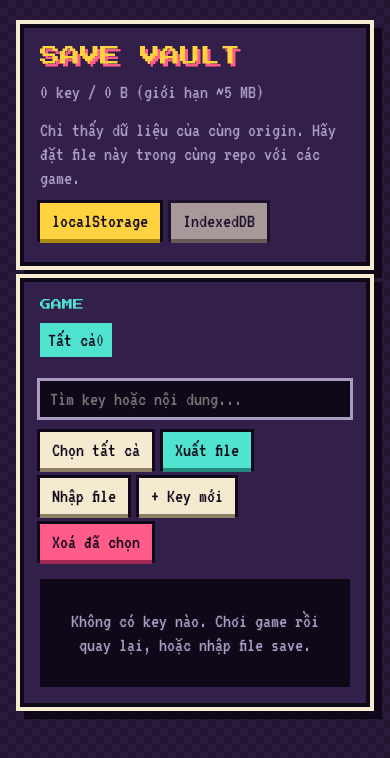
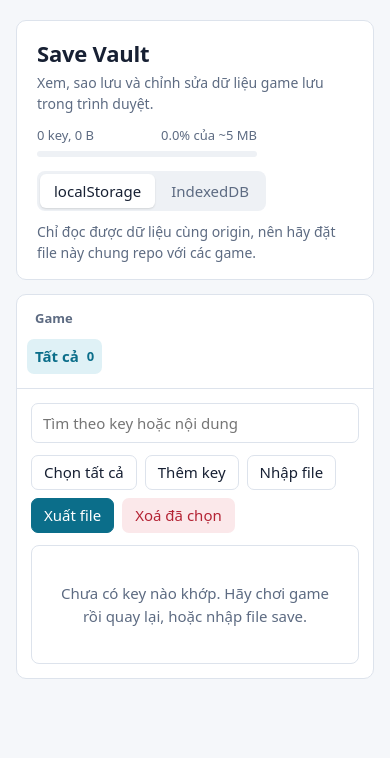
Before and after one commit to w7lio/save-manager, a plain HTML site: page index.html in a window 390 px wide. Both pictures are taken after a click on the button "Xuất file". Drawn offline with nearby package versions, Linux system fonts and the light colour scheme.

Commit message:
Update index.html

```diff
--- a/index.html
+++ b/index.html
@@ -4,102 +4,147 @@
 <meta charset="utf-8">
 <meta name="viewport" content="width=device-width, initial-scale=1">
 <title>Save Vault</title>
-<link href="https://fonts.googleapis.com/css2?family=Press+Start+2P&family=VT323&display=swap" rel="stylesheet">
 <style>
-:root{--bg:#241633;--panel:#33204a;--ink:#f4ead0;--dim:#a99bc2;--line:#0f0819;--cy:#4fe3d0;--pk:#ff5c8a;--yl:#ffd23f;color-scheme:dark}
+:root{
+  --bg:#f5f7fa;--surface:#fff;--sunken:#eef1f5;--ink:#172033;--dim:#5d6b82;--line:#dde3ec;
+  --accent:#0b6e8a;--accent-ink:#fff;--accent-soft:#dff1f6;--danger:#b42334;--danger-soft:#fbe8ea;--ok:#1b7a4b;
+  --mono:ui-monospace,SFMono-Regular,Menlo,Consolas,monospace;color-scheme:light;
+}
+@media(prefers-color-scheme:dark){:root{
+  --bg:#0f1520;--surface:#172030;--sunken:#0c121b;--ink:#e6ebf3;--dim:#93a1b8;--line:#27344a;
+  --accent:#4cc3df;--accent-ink:#06222b;--accent-soft:#12303b;--danger:#ff8b97;--danger-soft:#3a1a20;--ok:#58d39a;color-scheme:dark}}
 *{box-sizing:border-box}
 html,body{margin:0}
-body{background:var(--bg);color:var(--ink);font:22px/1.2 'VT323',ui-monospace,Consolas,monospace;padding:16px;min-height:100vh;
-background-image:linear-gradient(45deg,#2a1a3b 25%,transparent 25%,transparent 75%,#2a1a3b 75%),linear-gradient(45deg,#2a1a3b 25%,transparent 25%,transparent 75%,#2a1a3b 75%);background-size:16px 16px;background-position:0 0,8px 8px}
-h1,h2,.px{font-family:'Press Start 2P',ui-monospace,monospace;font-weight:400}
-h1{font-size:20px;margin:0;color:var(--yl);text-shadow:3px 3px 0 var(--pk)}
-h2{font-size:11px;margin:0 0 12px;color:var(--cy)}
-.wrap{max-width:1000px;margin:0 auto}
-.box{background:var(--panel);box-shadow:0 0 0 4px var(--line),0 0 0 8px var(--ink),8px 8px 0 8px var(--line);padding:16px;margin:12px 8px 20px}
-header{display:flex;flex-wrap:wrap;gap:12px;align-items:center;justify-content:space-between}
-.stat{color:var(--dim);font-size:20px}
-button,.btn,input,textarea{font:inherit;color:inherit}
-button,.btn{background:var(--ink);color:var(--line);border:0;padding:6px 12px;cursor:pointer;box-shadow:0 4px 0 #8c7f63,0 0 0 3px var(--line);margin:3px 3px 7px 0;display:inline-block}
-button:hover,.btn:hover{background:#fff}
-button:active,.btn:active{transform:translateY(3px);box-shadow:0 1px 0 #8c7f63,0 0 0 3px var(--line)}
-button.pk{background:var(--pk);box-shadow:0 4px 0 #a02a53,0 0 0 3px var(--line)}
-button.cy{background:var(--cy);box-shadow:0 4px 0 #23897d,0 0 0 3px var(--line)}
-button:focus-visible,input:focus-visible,textarea:focus-visible,.row:focus-visible{outline:3px dashed var(--yl);outline-offset:2px}
-.tabs button{opacity:.6}.tabs button.on{opacity:1;background:var(--yl);box-shadow:0 4px 0 #a98a0f,0 0 0 3px var(--line)}
-input[type=text],input[type=search],textarea{background:var(--line);border:0;box-shadow:0 0 0 3px var(--dim);padding:6px 10px;width:100%}
-textarea{height:260px;resize:vertical;font-size:20px;line-height:1.15}
-.layout{display:grid;grid-template-columns:200px 1fr;gap:20px}
-.groups button{overflow:hidden;text-overflow:ellipsis;white-space:nowrap;display:block;width:100%;text-align:left;background:transparent;color:var(--ink);box-shadow:none;padding:5px 8px;margin:0 0 4px}
-.groups button.on{background:var(--cy);color:var(--line)}
-.groups button span{float:right;opacity:.7}
-.list{max-height:420px;overflow:auto;margin-top:12px;background:var(--line);padding:6px}
-.row{display:grid;grid-template-columns:26px minmax(0,1fr) 80px;gap:8px;align-items:center;padding:5px 6px;cursor:pointer;border-bottom:2px dotted #3a2a52}
-.row:hover{background:#2c1d40}
-.row b{font-weight:400;color:var(--yl);overflow:hidden;text-overflow:ellipsis;white-space:nowrap}
-.row small{grid-column:2/4;color:var(--dim);font-size:18px;overflow:hidden;text-overflow:ellipsis;white-space:nowrap}
-.row .sz{text-align:right;color:var(--cy)}
-input[type=checkbox]{appearance:none;width:20px;height:20px;background:var(--line);box-shadow:0 0 0 3px var(--ink);margin:0;cursor:pointer}
-input[type=checkbox]:checked{background:var(--pk);box-shadow:0 0 0 3px var(--ink),inset 0 0 0 4px var(--line)}
-.empty{padding:24px;text-align:center;color:var(--dim)}
-dialog{background:var(--panel);color:var(--ink);border:0;padding:16px;width:min(680px,94vw);box-shadow:0 0 0 4px var(--line),0 0 0 8px var(--ink)}
-dialog::backdrop{background:rgba(10,4,20,.8)}
-.note{color:var(--dim);margin:0 0 10px}
-#toast{position:fixed;left:50%;bottom:20px;transform:translateX(-50%);background:var(--yl);color:var(--line);padding:8px 16px;box-shadow:0 0 0 3px var(--line);display:none;z-index:9}
-@media(max-width:640px){.layout{grid-template-columns:1fr}.groups{display:flex;flex-wrap:wrap;gap:4px}.groups button{width:auto}body{font-size:20px}}
+body{background:var(--bg);color:var(--ink);font:15px/1.5 system-ui,-apple-system,"Segoe UI",Roboto,"Helvetica Neue",Arial,sans-serif;padding:20px 16px 60px}
+.wrap{max-width:1040px;margin:0 auto}
+h1{font-size:22px;margin:0;letter-spacing:-.01em}
+h2{font-size:13px;font-weight:600;color:var(--dim);margin:0 0 10px}
+.card{background:var(--surface);border:1px solid var(--line);border-radius:10px}
+header.card{padding:16px 20px;margin-bottom:14px}
+.top{display:flex;flex-wrap:wrap;gap:12px;align-items:center;justify-content:space-between}
+.sub{color:var(--dim);margin:2px 0 0;font-size:14px}
+.meter{min-width:220px}
+.meter .txt{font-size:13px;color:var(--dim);display:flex;justify-content:space-between;gap:12px;margin-bottom:5px}
+.bar{height:6px;border-radius:3px;background:var(--sunken);overflow:hidden}
+.bar i{display:block;height:100%;width:0;background:var(--accent);border-radius:3px;transition:width .3s}
+.bar i.warn{background:var(--danger)}
+.tabs{display:inline-flex;background:var(--sunken);border-radius:8px;padding:3px;margin-top:14px;gap:2px}
+.tabs button{background:none;border:0;color:var(--dim);padding:6px 14px;border-radius:6px;cursor:pointer;font:inherit;font-weight:500}
+.tabs button.on{background:var(--surface);color:var(--ink);box-shadow:0 1px 2px rgba(0,0,0,.12)}
+button,.btn{font:inherit;color:var(--ink);background:var(--surface);border:1px solid var(--line);border-radius:7px;padding:6px 12px;cursor:pointer;display:inline-flex;align-items:center;gap:6px;line-height:1.4}
+button:hover,.btn:hover{background:var(--sunken)}
+button.primary{background:var(--accent);border-color:var(--accent);color:var(--accent-ink)}
+button.primary:hover{filter:brightness(1.08)}
+button.danger{color:var(--danger);border-color:transparent;background:var(--danger-soft)}
+button.danger:hover{filter:brightness(.97)}
+:focus-visible{outline:2px solid var(--accent);outline-offset:2px}
+input[type=search],input[type=text],textarea{width:100%;background:var(--surface);color:var(--ink);border:1px solid var(--line);border-radius:7px;padding:8px 11px;font:inherit}
+input[type=search]:focus,input[type=text]:focus,textarea:focus{outline:2px solid var(--accent);outline-offset:-1px;border-color:transparent}
+textarea{font-family:var(--mono);font-size:13px;line-height:1.5;height:300px;resize:vertical;background:var(--sunken)}
+.layout{display:grid;grid-template-columns:210px minmax(0,1fr);gap:0}
+.side{padding:14px 10px;border-right:1px solid var(--line)}
+.side h2{padding:0 8px}
+.groups button{display:flex;justify-content:space-between;gap:8px;width:100%;text-align:left;border:0;background:none;padding:7px 8px;margin-bottom:2px}
+.groups button span:first-child{overflow:hidden;text-overflow:ellipsis;white-space:nowrap}
+.groups button .n{color:var(--dim);font-size:13px}
+.groups button.on{background:var(--accent-soft);color:var(--accent);font-weight:600}
+.groups button.on .n{color:inherit}
+.main{padding:14px;min-width:0}
+.tools{display:flex;flex-wrap:wrap;gap:8px;margin:12px 0}
+.tools .sp{flex:1}
+.list{border:1px solid var(--line);border-radius:8px;max-height:480px;overflow:auto}
+.row{display:grid;grid-template-columns:22px minmax(0,1fr) 76px;gap:2px 12px;align-items:center;padding:9px 12px;cursor:pointer;border-bottom:1px solid var(--line)}
+.row:last-child{border-bottom:0}
+.row:hover{background:var(--sunken)}
+.row.sel{background:var(--accent-soft)}
+.row .k{font-family:var(--mono);font-size:13px;font-weight:600;overflow:hidden;text-overflow:ellipsis;white-space:nowrap}
+.row .k em{font-family:inherit;font-style:normal;font-weight:400;color:var(--dim)}
+.row .sz{text-align:right;color:var(--dim);font-size:13px;font-variant-numeric:tabular-nums}
+.row small{grid-column:2/4;color:var(--dim);font-family:var(--mono);font-size:12px;overflow:hidden;text-overflow:ellipsis;white-space:nowrap}
+.row input{grid-row:1/3}
+input[type=checkbox]{width:16px;height:16px;accent-color:var(--accent);cursor:pointer;margin:0}
+.empty{padding:36px 20px;text-align:center;color:var(--dim)}
+.pad{padding:16px 20px}
+dialog{background:var(--surface);color:var(--ink);border:1px solid var(--line);border-radius:12px;padding:20px;width:min(720px,94vw);box-shadow:0 20px 50px rgba(0,0,0,.3)}
+dialog::backdrop{background:rgba(8,12,20,.55)}
+dialog h2{font-size:16px;color:var(--ink);margin-bottom:14px}
+label.f{display:block;font-size:13px;color:var(--dim);margin:12px 0 5px}
+.foot{display:flex;flex-wrap:wrap;gap:8px;margin-top:14px;align-items:center}
+.foot .sp{flex:1}
+#valid{font-size:13px;color:var(--dim)}
+#valid.ok{color:var(--ok)}#valid.bad{color:var(--danger)}
+.tag{display:inline-block;font-size:12px;background:var(--accent-soft);color:var(--accent);padding:1px 8px;border-radius:10px;margin-left:8px;font-weight:500}
+#toast{position:fixed;left:50%;bottom:22px;transform:translateX(-50%);background:var(--ink);color:var(--bg);padding:9px 16px;border-radius:8px;display:none;z-index:9;font-size:14px}
+[hidden]{display:none!important}
+@media(max-width:700px){
+  .layout{grid-template-columns:1fr}
+  .side{border-right:0;border-bottom:1px solid var(--line)}
+  .groups{display:flex;flex-wrap:wrap;gap:4px}
+  .groups button{width:auto;margin:0}
+}
 @media(prefers-reduced-motion:reduce){*{transition:none!important}}
 </style>
 </head>
 <body>
 <div class="wrap">
-  <div class="box">
-    <header>
-      <h1>SAVE VAULT</h1>
-      <div class="stat" id="stat"></div>
-    </header>
-    <p class="note" style="margin-top:14px">Chỉ thấy dữ liệu của cùng origin. Hãy đặt file này trong cùng repo với các game.</p>
-    <div class="tabs">
-      <button id="t-ls" class="on">localStorage</button>
-      <button id="t-idb">IndexedDB</button>
+  <header class="card">
+    <div class="top">
+      <div>
+        <h1>Save Vault</h1>
+        <p class="sub">Xem, sao lưu và chỉnh sửa dữ liệu game lưu trong trình duyệt.</p>
+      </div>
+      <div class="meter">
+        <div class="txt"><span id="stat"></span><span id="pct"></span></div>
+        <div class="bar"><i id="fill"></i></div>
+      </div>
     </div>
-  </div>
+    <div class="tabs" role="tablist">
+      <button id="t-ls" class="on" role="tab">localStorage</button>
+      <button id="t-idb" role="tab">IndexedDB</button>
+    </div>
+    <p class="sub" style="margin-top:10px">Chỉ đọc được dữ liệu cùng origin, nên hãy đặt file này chung repo với các game.</p>
+  </header>
 
-  <div class="box" id="p-ls">
+  <section class="card" id="p-ls">
     <div class="layout">
-      <div>
-        <h2>GAME</h2>
+      <aside class="side">
+        <h2>Game</h2>
         <div class="groups" id="groups"></div>
-      </div>
-      <div>
-        <input type="search" id="q" placeholder="Tìm key hoặc nội dung..." aria-label="Tìm">
-        <div style="margin-top:12px">
+      </aside>
+      <div class="main">
+        <input type="search" id="q" placeholder="Tìm theo key hoặc nội dung" aria-label="Tìm kiếm">
+        <div class="tools">
           <button id="all">Chọn tất cả</button>
-          <button class="cy" id="exp">Xuất file</button>
-          <label class="btn cy">Nhập file<input type="file" id="imp" accept=".json,application/json" hidden></label>
-          <button id="new">+ Key mới</button>
-          <button class="pk" id="del">Xoá đã chọn</button>
+          <button id="new">Thêm key</button>
+          <label class="btn">Nhập file<input type="file" id="imp" accept=".json,application/json" hidden></label>
+          <span class="sp"></span>
+          <button class="primary" id="exp">Xuất file</button>
+          <button class="danger" id="del">Xoá đã chọn</button>
         </div>
         <div class="list" id="list"></div>
       </div>
     </div>
-  </div>
+  </section>
 
-  <div class="box" id="p-idb" hidden>
-    <h2>INDEXEDDB</h2>
-    <p class="note">Chỉ liệt kê và xoá được database. Muốn sao lưu game dùng IndexedDB thì dùng chức năng xuất của chính game đó.</p>
+  <section class="card pad" id="p-idb" hidden>
+    <h2>Cơ sở dữ liệu IndexedDB</h2>
+    <p class="sub" style="margin-bottom:12px">Chỉ liệt kê và xoá được database. Muốn sao lưu game dùng IndexedDB, hãy dùng chức năng xuất của chính game đó.</p>
     <div class="list" id="idblist"></div>
-  </div>
+  </section>
 </div>
 
 <dialog id="dlg">
-  <h2 id="dtitle">SỬA KEY</h2>
-  <p class="note">Key</p>
+  <h2 id="dtitle">Sửa key</h2>
+  <label class="f" for="dkey">Key</label>
   <input type="text" id="dkey" spellcheck="false">
-  <p class="note" style="margin-top:12px">Giá trị</p>
+  <label class="f" for="dval">Giá trị</label>
   <textarea id="dval" spellcheck="false"></textarea>
-  <div style="margin-top:12px">
-    <button class="cy" id="dsave">Lưu</button>
-    <button id="dfmt">Format JSON</button>
-    <button class="pk" id="ddel">Xoá</button>
+  <div class="foot">
+    <button class="primary" id="dsave">Lưu</button>
+    <button id="dfmt">Định dạng JSON</button>
+    <span id="valid"></span>
+    <span class="sp"></span>
+    <button class="danger" id="ddel">Xoá</button>
     <button id="dclose">Đóng</button>
   </div>
 </dialog>
@@ -113,7 +158,7 @@ var sel=new Set(), group='all', editing=null, editLz=false;
 
 function esc(s){return String(s).replace(/[&<>"]/g,function(c){return {'&':'&amp;','<':'&lt;','>':'&gt;','"':'&quot;'}[c]})}
 function fmt(n){return n<1024?n+' B':n<1048576?(n/1024).toFixed(1)+' KB':(n/1048576).toFixed(2)+' MB'}
-function toast(m){var t=$('#toast');t.textContent=m;t.style.display='block';clearTimeout(toast.h);toast.h=setTimeout(function(){t.style.display='none'},2200)}
+function toast(m){var t=$('#toast');t.textContent=m;t.style.display='block';clearTimeout(toast.h);toast.h=setTimeout(function(){t.style.display='none'},2400)}
 var cache={};
 function dec(k,v){
   if(!/RPG (File\d+|Global|Config)$/.test(k))return {text:v,lz:false};
@@ -122,10 +167,11 @@ function dec(k,v){
   try{if(window.LZString){var s=LZString.decompressFromBase64(v);if(s)d={text:s,lz:true}}}catch(e){}
   cache[k]={v:v,d:d};return d;
 }
+function gname(k){var m=k.match(/^([^_:\-.\/ ]+)[_:\-.\/ ]/);return m?m[1]:'(khác)'}
 function items(){
   var a=[],gi={};
   try{for(var i=0;i<localStorage.length;i++){var k=localStorage.key(i),v=localStorage.getItem(k),d=dec(k,v);
-    a.push({k:k,v:v,txt:d.text,size:(k.length+v.length)*2,g:gname(k)});
+    a.push({k:k,v:v,txt:d.text,lz:d.lz,size:(k.length+v.length)*2,g:gname(k)});
     if(/RPG Global$/.test(k)){try{var j=JSON.parse(d.text);if(Array.isArray(j))gi[k.replace(/RPG Global$/,'')]=j}catch(e){}}
   }}catch(e){toast('Không đọc được localStorage')}
   a.forEach(function(o){
@@ -135,21 +181,22 @@ function items(){
   });
   return a.sort(function(x,y){return x.k.localeCompare(y.k,undefined,{numeric:true})});
 }
-function gname(k){var m=k.match(/^([^_:\-.\/ ]+)[_:\-.\/ ]/);return m?m[1]:'(khác)'}
 
 function render(){
   var all=items(), q=$('#q').value.toLowerCase(), gs={};
   all.forEach(function(o){gs[o.g]=(gs[o.g]||0)+1});
   if(group!=='all'&&!gs[group])group='all';
-  var total=all.reduce(function(s,o){return s+o.size},0);
-  $('#stat').textContent=all.length+' key / '+fmt(total)+' (giới hạn ~5 MB)';
-  var gh='<button data-g="all" class="'+(group==='all'?'on':'')+'">Tất cả<span>'+all.length+'</span></button>';
-  Object.keys(gs).sort().forEach(function(g){gh+='<button data-g="'+esc(g)+'" class="'+(group===g?'on':'')+'">'+esc(g)+'<span>'+gs[g]+'</span></button>'});
+  var total=all.reduce(function(s,o){return s+o.size},0), pct=Math.min(100,total/5242880*100);
+  $('#stat').textContent=all.length+' key, '+fmt(total);
+  $('#pct').textContent=pct.toFixed(1)+'% của ~5 MB';
+  $('#fill').style.width=pct+'%';$('#fill').className=pct>80?'warn':'';
+  var gh='<button data-g="all" class="'+(group==='all'?'on':'')+'"><span>Tất cả</span><span class="n">'+all.length+'</span></button>';
+  Object.keys(gs).sort().forEach(function(g){gh+='<button data-g="'+esc(g)+'" class="'+(group===g?'on':'')+'"><span>'+esc(g)+'</span><span class="n">'+gs[g]+'</span></button>'});
   $('#groups').innerHTML=gh;
   var shown=all.filter(function(o){return (group==='all'||o.g===group)&&(!q||o.k.toLowerCase().indexOf(q)>-1||(o.title||'').toLowerCase().indexOf(q)>-1||o.txt.toLowerCase().indexOf(q)>-1)});
   $('#list').innerHTML=shown.length?shown.map(function(o){
-    return '<div class="row" tabindex="0" data-k="'+esc(o.k)+'"><input type="checkbox" aria-label="Chọn" '+(sel.has(o.k)?'checked':'')+'><b>'+esc(o.k)+(o.title?' - '+esc(o.title):'')+'</b><span class="sz">'+fmt(o.size)+'</span><small>'+esc(o.txt.slice(0,120))+'</small></div>';
-  }).join(''):'<div class="empty">Không có key nào. Chơi game rồi quay lại, hoặc nhập file save.</div>';
+    return '<div class="row'+(sel.has(o.k)?' sel':'')+'" tabindex="0" data-k="'+esc(o.k)+'"><input type="checkbox" aria-label="Chọn key" '+(sel.has(o.k)?'checked':'')+'><span class="k">'+esc(o.k)+(o.title?' <em>'+esc(o.title)+'</em>':'')+'</span><span class="sz">'+fmt(o.size)+'</span><small>'+esc(o.txt.slice(0,120))+'</small></div>';
+  }).join(''):'<div class="empty">Chưa có key nào khớp. Hãy chơi game rồi quay lại, hoặc nhập file save.</div>';
   $('#list')._shown=shown.map(function(o){return o.k});
 }
 
@@ -158,7 +205,7 @@ $('#q').oninput=render;
 $('#list').onclick=function(e){
   var r=e.target.closest('.row');if(!r)return;
   var k=r.dataset.k;
-  if(e.target.type==='checkbox'){e.target.checked?sel.add(k):sel.delete(k);return}
+  if(e.target.type==='checkbox'){e.target.checked?sel.add(k):sel.delete(k);r.classList.toggle('sel',e.target.checked);return}
   openEd(k);
 };
 $('#list').onkeydown=function(e){if(e.key==='Enter'&&e.target.classList.contains('row'))openEd(e.target.dataset.k)};
@@ -170,7 +217,7 @@ $('#all').onclick=function(){
 $('#del').onclick=function(){
   var ks=Array.from(sel).filter(function(k){return localStorage.getItem(k)!==null});
   if(!ks.length)return toast('Chưa chọn key nào');
-  if(!confirm('Xoá '+ks.length+' key? Không hoàn tác được.'))return;
+  if(!confirm('Xoá '+ks.length+' key? Không thể hoàn tác.'))return;
   ks.forEach(function(k){localStorage.removeItem(k)});sel.clear();render();toast('Đã xoá '+ks.length+' key');
 };
 $('#exp').onclick=function(){
@@ -200,30 +247,37 @@ $('#imp').onchange=function(e){
 };
 
 var dlg=$('#dlg');
+function checkJson(){
+  var v=$('#dval').value, el=$('#valid');
+  if(!v.trim()){el.textContent='';el.className='';return}
+  try{JSON.parse(v);el.textContent='JSON hợp lệ';el.className='ok'}
+  catch(e){el.textContent='Không phải JSON (vẫn lưu được)';el.className=''}
+}
 function openEd(k){
   editing=k;
-  $('#dtitle').textContent=k===null?'KEY MỚI':'SỬA KEY';
+  $('#dtitle').textContent=k===null?'Thêm key mới':'Sửa key';
   $('#dkey').value=k===null?'':k;
   var raw=k===null?'':localStorage.getItem(k),d=dec(k||'',raw);editLz=d.lz;
   $('#dval').value=d.text;
-  if(d.lz)$('#dtitle').textContent='SỬA KEY (đã giải nén RPG Maker)';
+  if(d.lz)$('#dtitle').innerHTML='Sửa key<span class="tag">RPG Maker, đã giải nén</span>';
   $('#ddel').style.display=k===null?'none':'';
-  dlg.showModal();
+  checkJson();dlg.showModal();
 }
+$('#dval').oninput=checkJson;
 $('#new').onclick=function(){openEd(null)};
 $('#dclose').onclick=function(){dlg.close()};
-$('#dfmt').onclick=function(){try{$('#dval').value=JSON.stringify(JSON.parse($('#dval').value),null,2)}catch(e){toast('Không phải JSON hợp lệ')}};
+$('#dfmt').onclick=function(){try{$('#dval').value=JSON.stringify(JSON.parse($('#dval').value),null,2);checkJson()}catch(e){toast('Không phải JSON hợp lệ')}};
 $('#dsave').onclick=function(){
   var k=$('#dkey').value;if(!k)return toast('Cần nhập key');
   try{
     if(editing!==null&&editing!==k)localStorage.removeItem(editing);
     var val=$('#dval').value;if(editLz&&window.LZString)val=LZString.compressToBase64(val);
     localStorage.setItem(k,val);
-  }catch(e){return toast('Lưu thất bại (đầy bộ nhớ?)')}
+  }catch(e){return toast('Lưu thất bại, bộ nhớ có thể đã đầy')}
   dlg.close();render();toast('Đã lưu');
 };
 $('#ddel').onclick=function(){
-  if(!confirm('Xoá key "'+editing+'"?'))return;
+  if(!confirm('Xoá key “'+editing+'”?'))return;
   localStorage.removeItem(editing);sel.delete(editing);dlg.close();render();toast('Đã xoá');
 };
 
@@ -240,16 +294,16 @@ function loadIdb(){
   if(!indexedDB.databases){box.innerHTML='<div class="empty">Trình duyệt không hỗ trợ liệt kê IndexedDB.</div>';return}
   indexedDB.databases().then(function(l){
     box.innerHTML=l.length?l.map(function(d){
-      return '<div class="row" style="grid-template-columns:minmax(0,1fr) 70px 90px"><b>'+esc(d.name)+'</b><span class="sz">v'+d.version+'</span><button class="pk" data-db="'+esc(d.name)+'">Xoá</button></div>';
+      return '<div class="row" style="cursor:default;grid-template-columns:minmax(0,1fr) 60px 80px"><span class="k">'+esc(d.name)+'</span><span class="sz">v'+d.version+'</span><button class="danger" data-db="'+esc(d.name)+'">Xoá</button></div>';
     }).join(''):'<div class="empty">Chưa có database nào.</div>';
   });
 }
 $('#idblist').onclick=function(e){
   var n=e.target.dataset&&e.target.dataset.db;if(!n)return;
-  if(!confirm('Xoá database "'+n+'"? Không hoàn tác được.'))return;
+  if(!confirm('Xoá database “'+n+'”? Không thể hoàn tác.'))return;
   var r=indexedDB.deleteDatabase(n);
   r.onsuccess=function(){toast('Đã xoá');loadIdb()};
-  r.onblocked=function(){toast('Đang bị chặn: đóng các tab game đang mở');};
+  r.onblocked=function(){toast('Đang bị chặn: hãy đóng các tab game đang mở')};
 };
 
 render();
```
